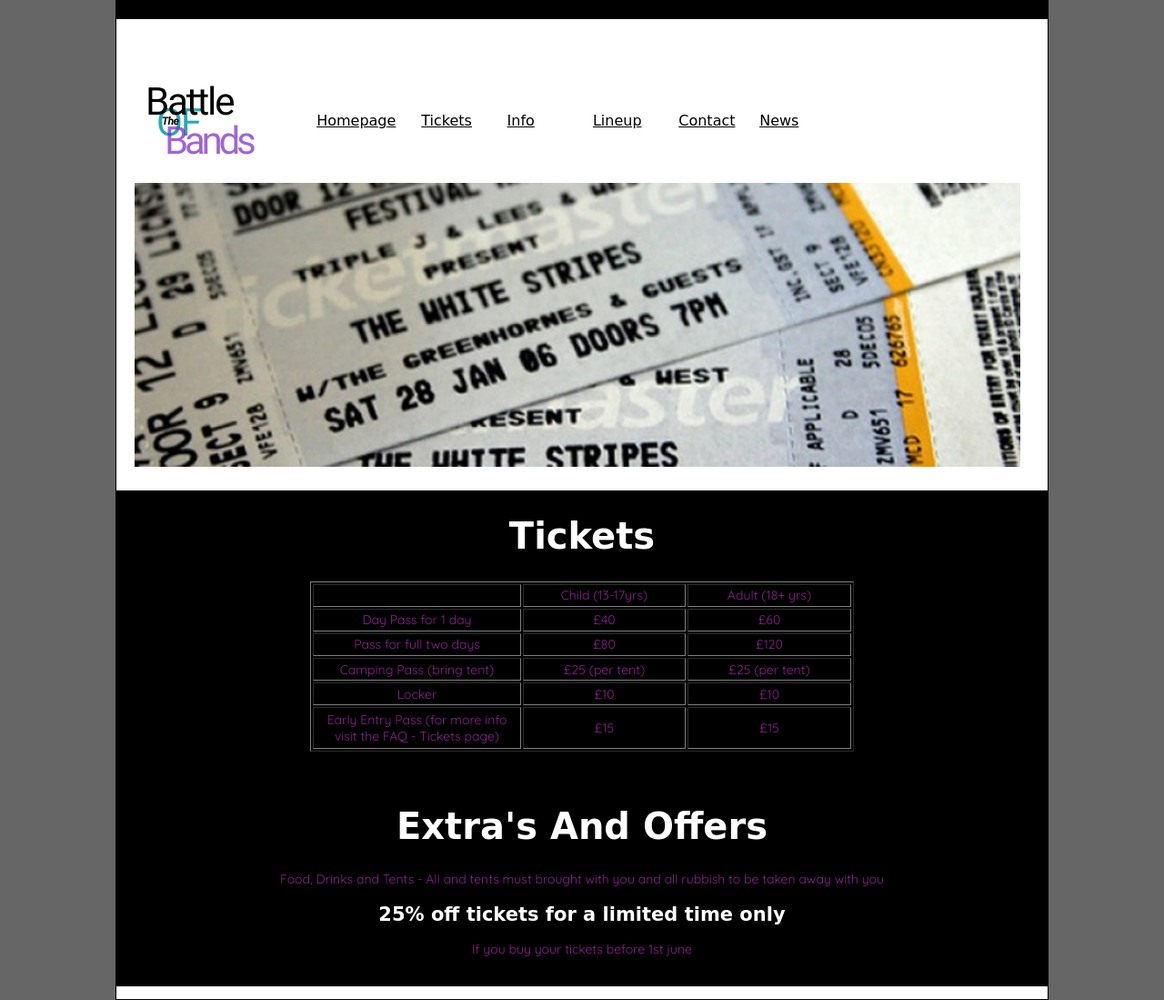
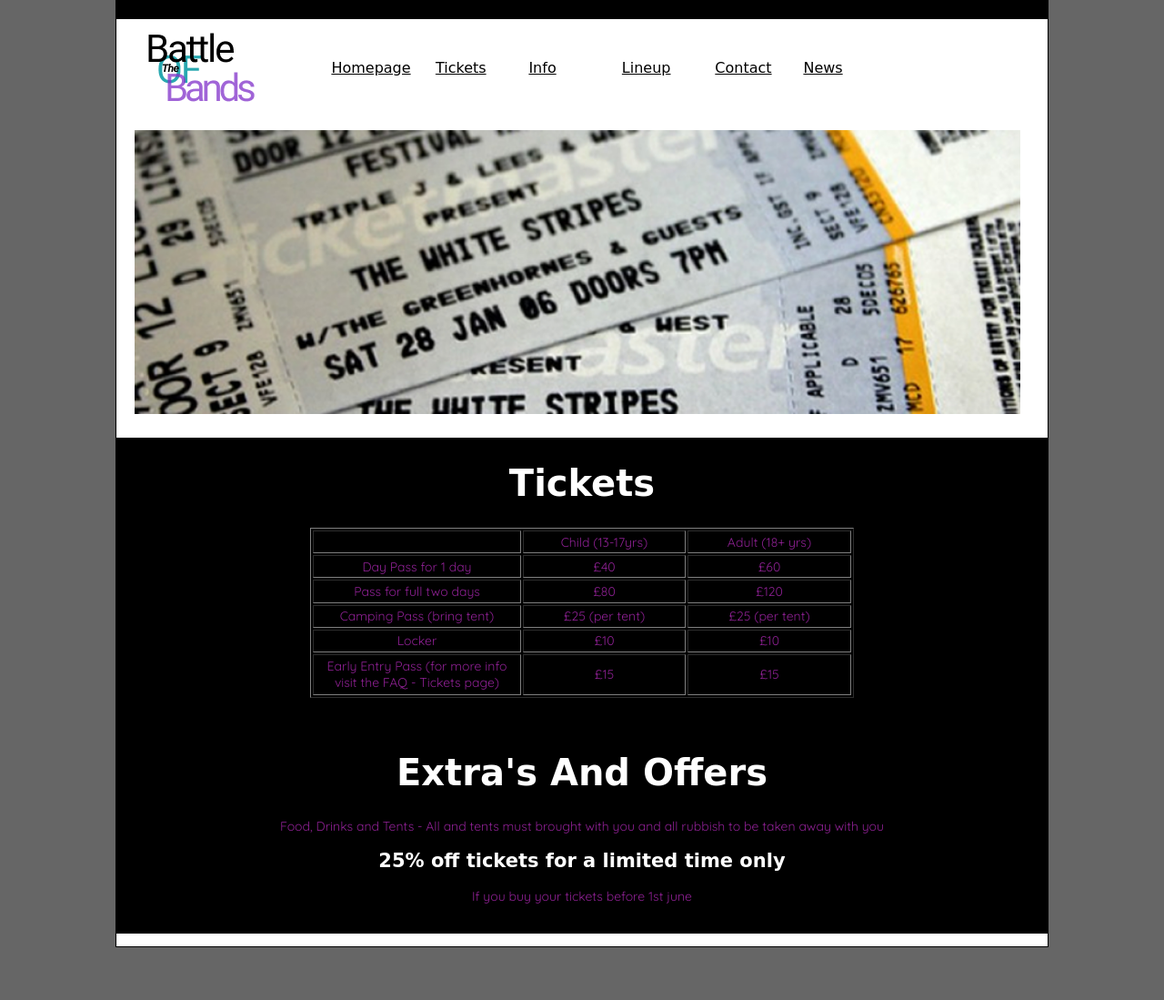
Before and after one commit to Liz06/Botb, a plain HTML site: page Tickett.html in a window 1280 px wide. Shown: the whole page at 91% size. After the commit the page ends 1041 px from the top, so only its background shows below. Drawn offline with nearby package versions, Linux system fonts and the light colour scheme; files that its build step writes are made by us from their sources; a web font is replaced by a local one.

Commit message:
Add files via upload

```diff
--- a/Tickett.html
+++ b/Tickett.html
@@ -100,16 +100,15 @@ body {
 
 <div id="container">
   <div id="header">
-    <h3>&nbsp;</h3>
-    <table width="769" height="50" cellpadding="5" cellspacing="10">
+    <table width="834" height="50" cellpadding="5" cellspacing="10">
       <tr>
-        <td width="152"><img src="Images/logo.png" alt="logo" width="117" height="76" align="texttop" /></td>
-        <td width="69"><a href="index.html">Homepage</a></td>
-        <td width="68"><a href="Tickett.html">Tickets</a></td>
-        <td width="68"><a href="info.html">Info</a></td>
-        <td width="68"><a href="lineup.html">Lineup</a></td>
-        <td width="63"><a href="contact.html">Contact</a></td>
-        <td width="61"><a href="news.html">News</a></td>
+        <td width="168"><img src="Images/logo.png" alt="logo" width="117" height="76" align="texttop" /></td>
+        <td width="77"><a href="index.html">Homepage</a></td>
+        <td width="76"><a href="Tickett.html">Tickets</a></td>
+        <td width="76"><a href="info.html">Info</a></td>
+        <td width="76"><a href="lineup.html">Lineup</a></td>
+        <td width="71"><a href="contact.html">Contact</a></td>
+        <td width="77"><a href="news.html">News</a></td>
       </tr>
     </table>
 <p><!-- InstanceBeginEditable name="image" --><img src="Images/music-festival-1 2.png" width="98%" /><!-- InstanceEndEditable --></p>
```
